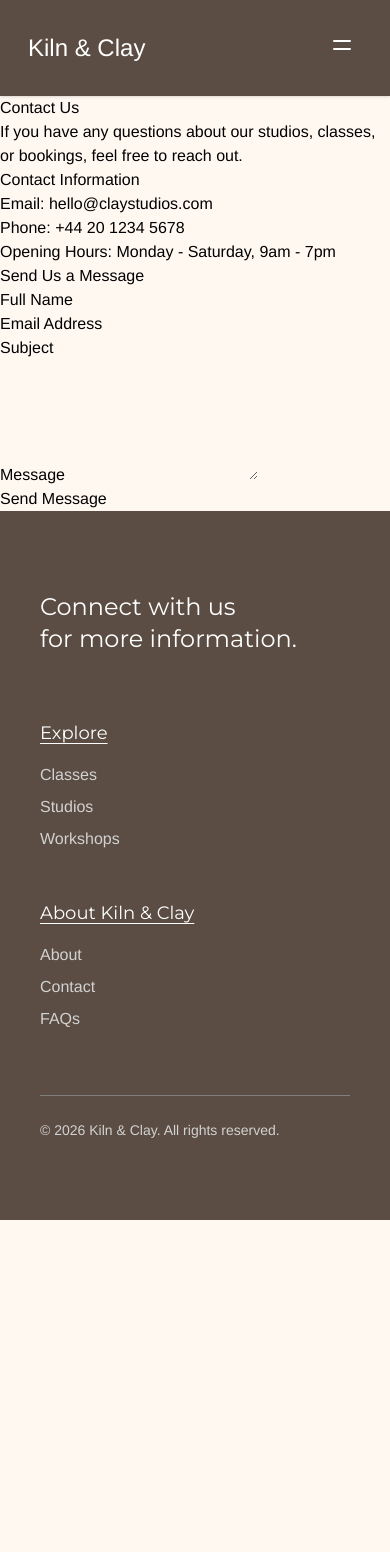
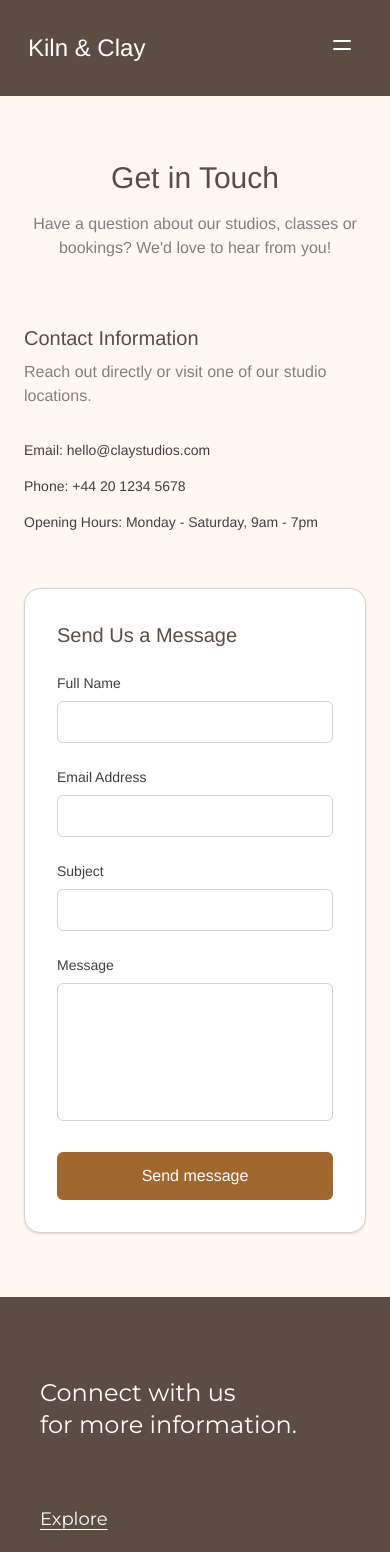
Before and after one commit to SobiahSelvarajah/ss-pottery-class-booking, a Next.js app: page /contact in a window 390 px wide. Shown: the top 1552 px of the page. Before the commit the page ends 1220 px from the top, so only its background shows below. Built offline with nearby package versions, Linux system fonts and the light colour scheme.

Commit message:
app: styling and responsiveness added to contactPage

```diff
--- a/src/app/contact/page.tsx
+++ b/src/app/contact/page.tsx
@@ -1,61 +1,91 @@
+
 
 export default function ContactPage() {
+
     return (
-        <main>
+        <main className="min-h-screen bg-clay-light text-neutral-dark px-6 py-16">
+            <div className="max-w-6xl mx-auto">
 
-            {/* intro */}
-            <section>
-                <header>
-                    <h1>Contact Us</h1>
-                    <p>If you have any questions about our studios, classes, or bookings, feel free to reach out.</p>
-                </header>
+                {/* contact intro */}
+                <section className="text-center mb-16">
+                    <h1 className="text-3xl sm:text-4xl font-medium text-clay-dark">
+                        Get in Touch
+                    </h1>
+                    <p className="mt-4 max-w-2xl mx-auto text-neutral-mid">
+                        Have a question about our studios, classes or bookings?
+                        We'd love to hear from you!
+                    </p>
                 </section>
 
-            <section>
+                {/* contact content */}
+                <section className="grid grid-cols-1 lg:grid-cols-2 gap-14">
 
-                {/* info */}
+                    {/* contact info */}
+                    <div className="space-y-8">
+
                         <div>
-                    <h2>Contact Information</h2>
+                            <h2 className="text-xl font-medium text-clay-dark">
+                                Contact Information
+                            </h2>
+                            <p className="mt-2 text-neutral-mid">
+                                Reach out directly or visit one of our studio locations.
+                            </p>
+                        </div>
+
+                        <div className="space-y-4 text-sm">
                             <p>Email: hello@claystudios.com</p>
                             <p>Phone: +44 20 1234 5678</p>
                             <p>Opening Hours: Monday - Saturday, 9am - 7pm</p>
                         </div>
-
-                <div>
-                    <h2>Send Us a Message</h2>
-                    <form>
-
-                        {/* name */}
-                        <div>
-                            <label htmlFor="name">Full Name</label>
-                            <input type="text" id="name" name="name" required />
                     </div>
 
-                        {/* email */}
+                    {/* contact form */}
+                    <div className="bg-neutral-white border border-neutral-light rounded-2xl shadow-sm p-8">
+                        <h2 className="text-xl font-medium text-clay-dark mb-6">
+                            Send Us a Message
+                        </h2>
+                        <form className="space-y-6">
+
+                            {/* user name */}
                             <div>
-                            <label htmlFor="email">Email Address</label>
-                            <input type="email" id="email" name="email" required />
+                                <label htmlFor="name" className="block text-sm font-medium mb-2">
+                                    Full Name
+                                </label>
+                                <input type="text" id="name" name="name" required className="w-full rounded-md border border-neutral-light px-4 py-2 focus:outline-none focus:ring-2 focus:ring-clay-brown transition" />
                             </div>
 
-                        {/* subject */}
+                            {/* user email */}
                             <div>
-                            <label htmlFor="subject">Subject</label>
-                            <input type="text" id="subject" name="subject" />
+                                <label htmlFor="email" className="block text-sm font-medium mb-2">
+                                    Email Address
+                                </label>
+                                <input type="email" id="email" name="email" required  className="w-full rounded-md border border-neutral-light px-4 py-2 focus:outline-none focus:ring-2 focus:ring-clay-brown transition" />
                             </div>
 
-                        {/* message */}
+                            {/* user subject */}
                             <div>
-                            <label htmlFor="message">Message</label>
-                            <textarea id="message" name="message" rows={5} required></textarea>
+                                <label htmlFor="subject" className="block text-sm font-medium mb-2">
+                                    Subject
+                                </label>
+                                <input type="text" id="subject" name="subject" className="w-full rounded-md border border-neutral-light px-4 py-2 focus:outline-none focus:ring-2 focus:ring-clay-brown transition" />
                             </div>
 
-                        {/* send button */}
+                            {/* user message */}
                             <div>
-                            <button type="submit">Send Message</button>
+                                <label htmlFor="message" className="block text-sm font-medium mb-2">
+                                    Message
+                                </label>
+                                <textarea id="message" name="message" rows={5} required className="w-full rounded-md border border-neutral-light px-4 py-2 focus:outline-none focus:ring-2 focus:ring-clay-brown resize-none transition"></textarea>
                             </div>
+
+                            {/* submit button */}
+                            <button type="submit" className="w-full bg-clay-brown text-neutral-white py-3 rounded-md hover:bg-clay-dark transition-colors duration-300">
+                                Send message
+                            </button>
                         </form>
                     </div>
                 </section>
+            </div>
         </main>
-    );
-};
+    )
+}
```
Lines whose indentation alone changed are shown as unchanged.
